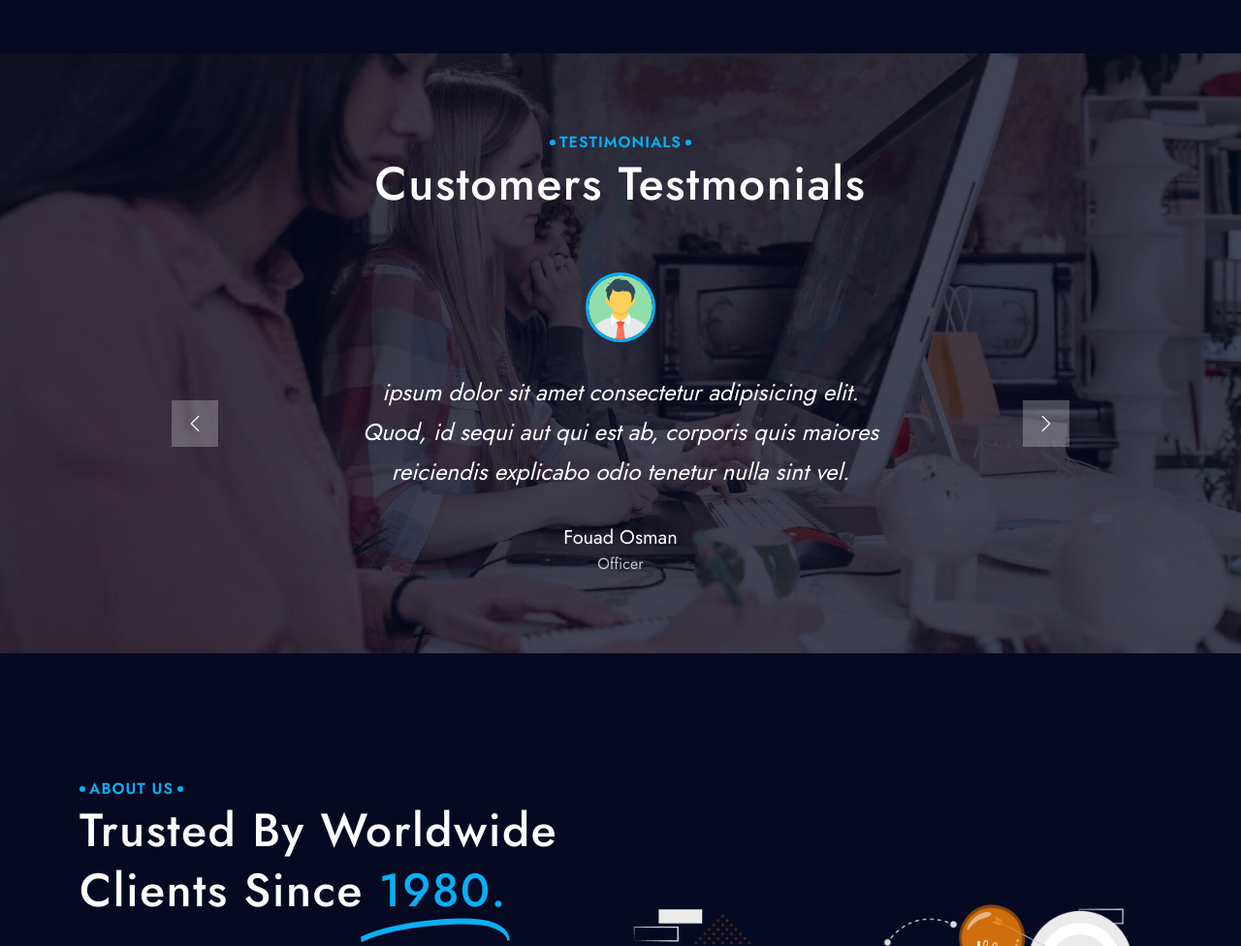
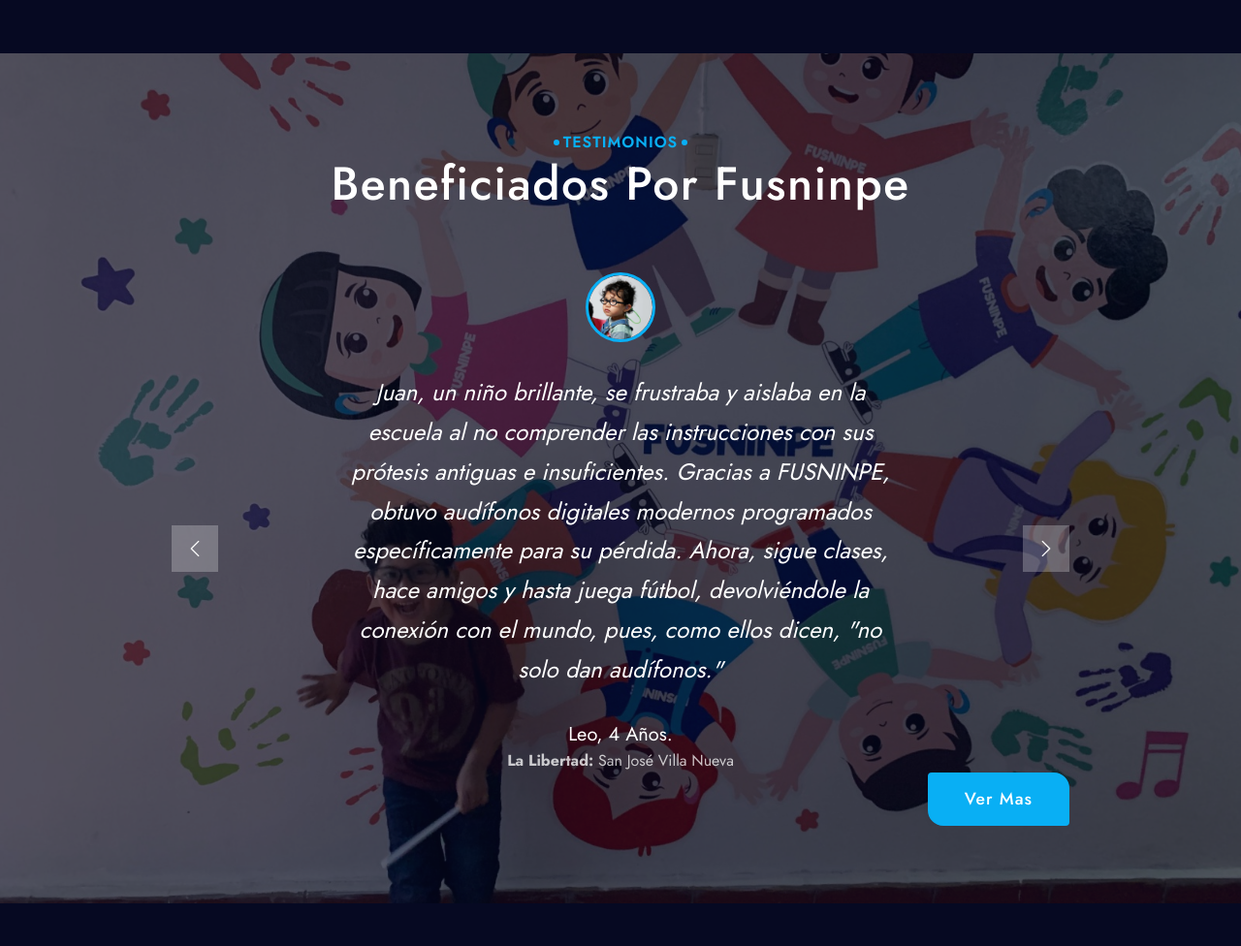
Before and after one commit to Ale1102/Fusninpe, a plain HTML site: page html/index.html in a window 1280 px wide. Shown: the part 1540-2516 px from the top of the page at 97% size. Drawn offline with Linux system fonts and the light colour scheme; files whose address does not match are found by name.

Commit message:
Testimonios
Se agregaron Testimonios de Fusninpe, la cual es acorde a experiencias de padres y niños.

```diff
--- a/html/index.html
+++ b/html/index.html
@@ -56,6 +56,12 @@
   object-fit: contain;
   transition: all 0.3s ease;
 }
+
+.btn-outline, .btn-solid
+{
+  float: right;
+}
+
 
 
   </style>
@@ -386,11 +392,11 @@
 
   <!-- Start  testimonials Section-->
     <section class="testimonials testimonials-1-col   has-dark-bg  mega-section " id="testimonials-img-bg">
-      <div class="overlay-photo-image-bg parallax " data-bg-img="assets/images/sections-bg-images/1.jpg" data-bg-opacity=".25"> </div>
+      <div class="overlay-photo-image-bg parallax " data-bg-img="assets/images/sections-bg-images/Fondo-testimonios.jpg" data-bg-opacity=".35"> </div>
       <div class="container">
         <div class="sec-heading  centered ">
-          <div class="content-area"><span class=" pre-title       wow fadeInUp " data-wow-delay=".2s">testimonials</span>
-            <h2 class=" title    wow fadeInUp" data-wow-delay=".4s">customers <span class='hollow-text'>testmonials</span></h2>
+          <div class="content-area"><span class=" pre-title       wow fadeInUp " data-wow-delay=".2s">Testimonios</span>
+            <h2 class=" title    wow fadeInUp" data-wow-delay=".4s">Beneficiados por <span class='hollow-text'>fusninpe</span></h2>
           </div>
         </div>
         <div class="row d-flex align-items-center">
@@ -401,17 +407,18 @@
                 <div class="swiper-slide">
                   <div class="testmonial-card d-flex align-items-center justify-content-center">
                     <div class="testimonial-content">
-                      <div class="customer-img "><img class="img-fluid " loading="lazy" src="assets/images/testimonials/1.png" alt="First Slide "></div>
+                      <div class="customer-img "><img class="img-fluid " loading="lazy" src="assets/images/testimonials/Camila-testimonio.png" alt="First Slide "></div>
                       <div class="customer-testimonial">
                         <div class="content">
-                          <p class="testimonial-text "> ipsum dolor sit amet consectetur adipisicing elit. Quod, id sequi aut qui est ab, corporis quis maiores reiciendis explicabo odio tenetur nulla sint vel.</p>
+                          <p class="testimonial-text "> Tras dos años en silencio e incertidumbre, FUSNINPE realizó el Diagnóstico Auditivo Temprano (PEA) que nos dio claridad. La intervención inmediata, junto con sus audífonos, llenó la vida de Camila de sonidos, permitiéndole decir su primer 'mamá', el milagro que hicieron posible, y dándole las herramientas para aprender sin retrasos.</p>
                         </div>
                       </div>
                       <div class="customer-info ">
                         <div class="customer-details">
-                          <p class="customer-name">Yusuf amin</p>
-                          <p class="customer-role">founder</p>
+                          <p class="customer-name">Camila, 5 años.</p>
+                          <p class="customer-role"><strong>San Vicente:</strong> San Vicente</p>
                         </div>
+
                       </div>
                     </div>
                   </div>
@@ -420,16 +427,16 @@
                 <div class="swiper-slide">
                   <div class="testmonial-card d-flex align-items-center justify-content-center">
                     <div class="testimonial-content">
-                      <div class="customer-img "><img class="img-fluid " loading="lazy" src="assets/images/testimonials/2.png" alt="First Slide "></div>
+                      <div class="customer-img "><img class="img-fluid " loading="lazy" src="assets/images/testimonials/leo-palacios.png" alt="First Slide "></div>
                       <div class="customer-testimonial">
                         <div class="content">
-                          <p class="testimonial-text "> ipsum dolor sit amet consectetur adipisicing elit. Quod, id sequi aut qui est ab, corporis quis maiores reiciendis explicabo odio tenetur nulla sint vel.</p>
+                          <p class="testimonial-text "> Juan, un niño brillante, se frustraba y aislaba en la escuela al no comprender las instrucciones con sus prótesis antiguas e insuficientes. Gracias a FUSNINPE, obtuvo audífonos digitales modernos programados específicamente para su pérdida. Ahora, sigue clases, hace amigos y hasta juega fútbol, devolviéndole la conexión con el mundo, pues, como ellos dicen, "no solo dan audífonos."</p>
                         </div>
                       </div>
                       <div class="customer-info ">
                         <div class="customer-details">
-                          <p class="customer-name">fouad osman</p>
-                          <p class="customer-role">officer</p>
+                          <p class="customer-name">Leo, 4 años.</p>
+                          <p class="customer-role"><strong>La libertad:</strong> San José Villa Nueva</p>
                         </div>
                       </div>
                     </div>
@@ -439,21 +446,24 @@
                 <div class="swiper-slide">
                   <div class="testmonial-card d-flex align-items-center justify-content-center">
                     <div class="testimonial-content">
-                      <div class="customer-img "><img class="img-fluid " loading="lazy" src="assets/images/testimonials/3.png" alt="First Slide "></div>
+                      <div class="customer-img "><img class="img-fluid " loading="lazy" src="assets/images/testimonials/ariana-foto.png" alt="First Slide "></div>
                       <div class="customer-testimonial">
                         <div class="content">
-                          <p class="testimonial-text "> ipsum dolor sit amet consectetur adipisicing elit. Quod, id sequi aut qui est ab, corporis quis maiores reiciendis explicabo odio tenetur nulla sint vel.            </p>
+                          <p class="testimonial-text "> Desde el primer día, la familia de Ariana se integró al Programa de Padres y a la Terapia de Lenguaje de FUSNINPE, priorizando la acción temprana. Gracias a que FUSNINPE les brindó el conocimiento para ser su mejor apoyo, Ariana está avanzando sin límites y demostrando que no hay que esperar, pues la intervención a tiempo marca toda la diferencia.     </p>
                         </div>
                       </div>
                       <div class="customer-info ">
                         <div class="customer-details">
-                          <p class="customer-name">fairouz mhmd</p>
-                          <p class="customer-role">manager</p>
+                          <p class="customer-name">Ariana, 5 años.</p>
+                          <p class="customer-role"><strong>La Libertad:</strong>San Pablo Tacachico</p>
                         </div>
                       </div>
                     </div>
                   </div>
                 </div>
+              </div>
+              <div class="col-12   ">
+                <div class="cta-links-area"><a class=" btn-solid cta-link cta-link-primary  " href="#0">Ver mas</a></div>
               </div>
               <!--navigation buttons-->
               <div class="swiper-button-prev">
```
Also changed, not shown: html/assets/images/sections-bg-images/Fondo-testimonios.jpg (added), html/assets/images/testimonials/Camila-testimonio.png (added), html/assets/images/testimonials/ariana-foto.png (added), html/assets/images/testimonials/leo-palacios.png (added).
